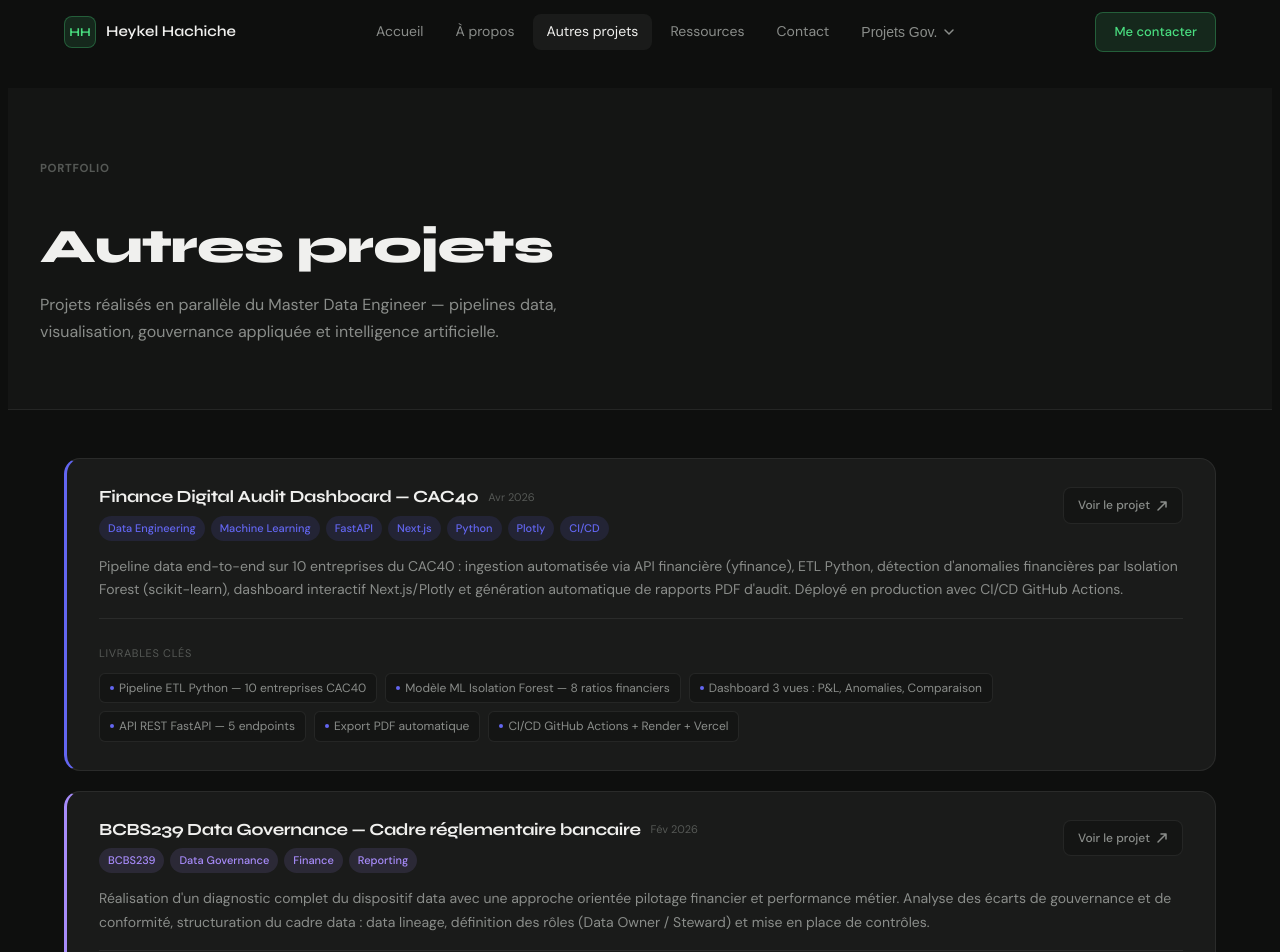
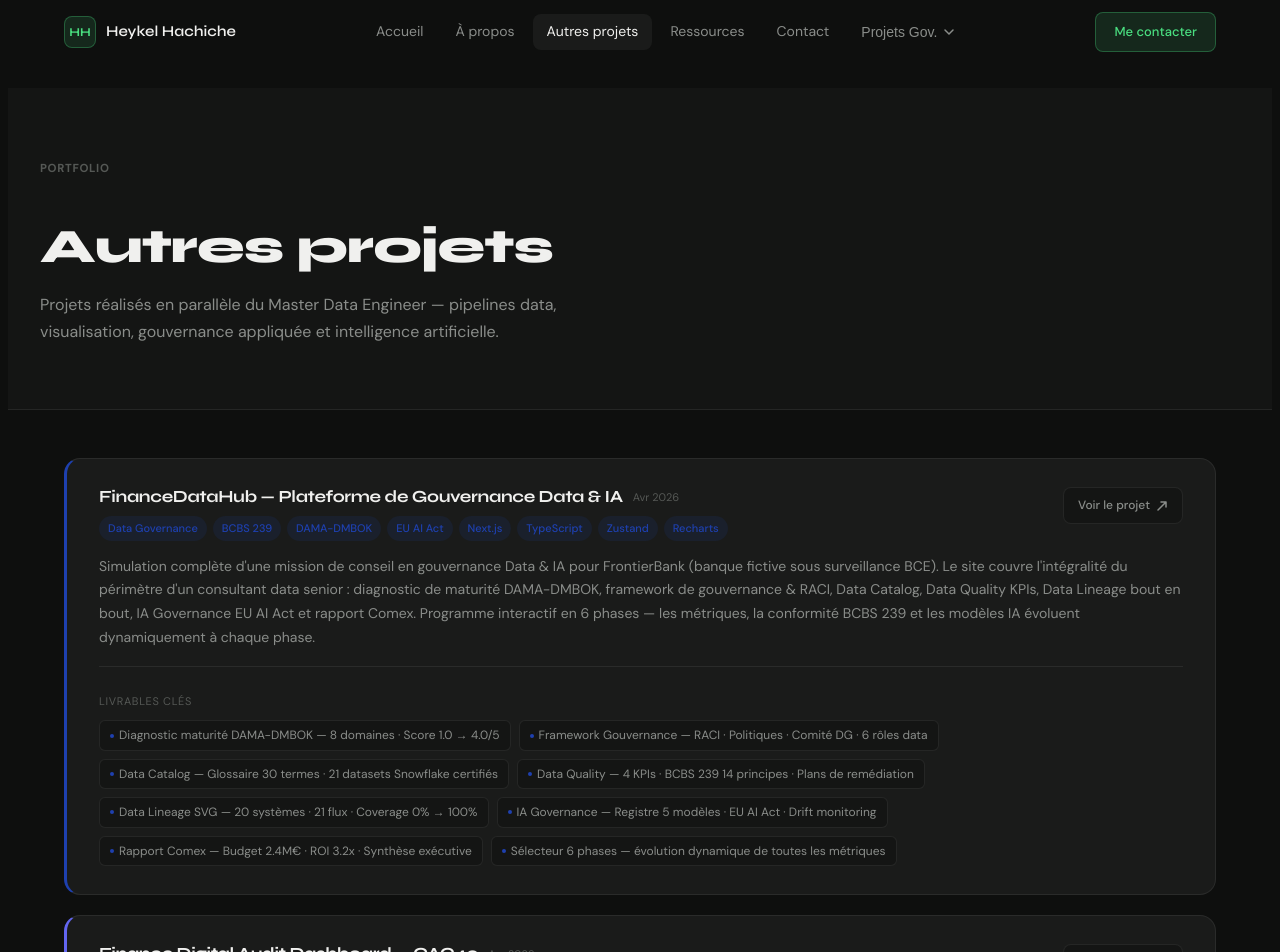
Before and after one commit to heykelh/data-governance, a Next.js app: page /projets in a window 1280 px wide. Shown: the top 952 px of the page. Built offline with nearby package versions, Linux system fonts and the light colour scheme.

Commit message:
Adding FinanceDataHub Project

```diff
--- a/src/app/projets/page.tsx
+++ b/src/app/projets/page.tsx
@@ -12,6 +12,23 @@ const projects = [
     desc: "Mission Business Analyst complète simulée pour BNP Paribas Banque de Détail : analyse AS-IS/TO-BE, 18 User Stories BDD, Spécifications Fonctionnelles Détaillées, 24 scénarios UAT, data lineage et framework de gouvernance data intégré. Résultat simulé : −73% sur le délai de traitement KYC.",
     deliverables: ["18 User Stories BDD", "SFD — 3 modules fonctionnels", "24 scénarios UAT", "Data Lineage KYC", "Dashboard KPIs post go-live"],
   },*/
+  {
+  title: "FinanceDataHub — Plateforme de Gouvernance Data & IA",
+  period: "Avr 2026",
+  tags: ["Data Governance", "BCBS 239", "DAMA-DMBOK", "EU AI Act", "Next.js", "TypeScript", "Zustand", "Recharts"],
+  color: "#1e40af",
+  url: "https://frontierbank-data.vercel.app/",
+  desc: "Simulation complète d'une mission de conseil en gouvernance Data & IA pour FrontierBank (banque fictive sous surveillance BCE). Le site couvre l'intégralité du périmètre d'un consultant data senior : diagnostic de maturité DAMA-DMBOK, framework de gouvernance & RACI, Data Catalog, Data Quality KPIs, Data Lineage bout en bout, IA Governance EU AI Act et rapport Comex. Programme interactif en 6 phases — les métriques, la conformité BCBS 239 et les modèles IA évoluent dynamiquement à chaque phase.",
+  deliverables: [
+    "Diagnostic maturité DAMA-DMBOK — 8 domaines · Score 1.0 → 4.0/5",
+    "Framework Gouvernance — RACI · Politiques · Comité DG · 6 rôles data",
+    "Data Catalog — Glossaire 30 termes · 21 datasets Snowflake certifiés",
+    "Data Quality — 4 KPIs · BCBS 239 14 principes · Plans de remédiation",
+    "Data Lineage SVG — 20 systèmes · 21 flux · Coverage 0% → 100%",
+    "IA Governance — Registre 5 modèles · EU AI Act · Drift monitoring",
+    "Rapport Comex — Budget 2.4M€ · ROI 3.2x · Synthèse exécutive",
+    "Sélecteur 6 phases — évolution dynamique de toutes les métriques"],
+  },
   {
     title: "Finance Digital Audit Dashboard — CAC40",
     period: "Avr 2026",
```
